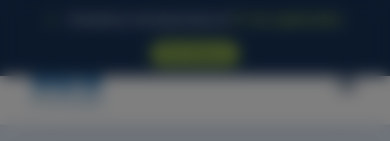
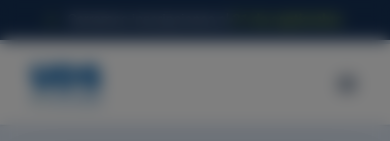
Before and after one commit to jovan-aula/uds-landings, a Next.js app: page /derecho in a window 390 px wide. Shown: the top 141 px of the page. Built offline with nearby package versions, Linux system fonts and the light colour scheme.

Commit message:
Fix mobile banner wrapping on small screens (390px) — hide Me interesa btn on mobile, remove flex-wrap

```diff
--- a/components/UrgencyBanner.tsx
+++ b/components/UrgencyBanner.tsx
@@ -2,7 +2,7 @@
 
 export default function UrgencyBanner() {
   return (
-    <div className="fixed top-0 left-0 right-0 z-[60] bg-[#173257] text-white text-center text-sm py-2.5 px-4 flex items-center justify-center gap-3 flex-wrap">
+    <div className="fixed top-0 left-0 right-0 z-[60] bg-[#173257] text-white text-center text-sm py-2.5 px-4 flex items-center justify-center gap-3">
       <span className="w-2 h-2 rounded-full bg-[#A2C049] animate-pulse shrink-0" />
       <span>
         Cerramos inscripciones el{" "}
@@ -11,7 +11,7 @@
       </span>
       <a
         href="#formulario"
-        className="shrink-0 bg-[#A2C049] text-[#173257] font-bold text-xs px-3 py-1 rounded-full hover:opacity-90 transition-opacity"
+        className="hidden sm:inline-flex shrink-0 bg-[#A2C049] text-[#173257] font-bold text-xs px-3 py-1 rounded-full hover:opacity-90 transition-opacity"
       >
         Me interesa
       </a>
```
